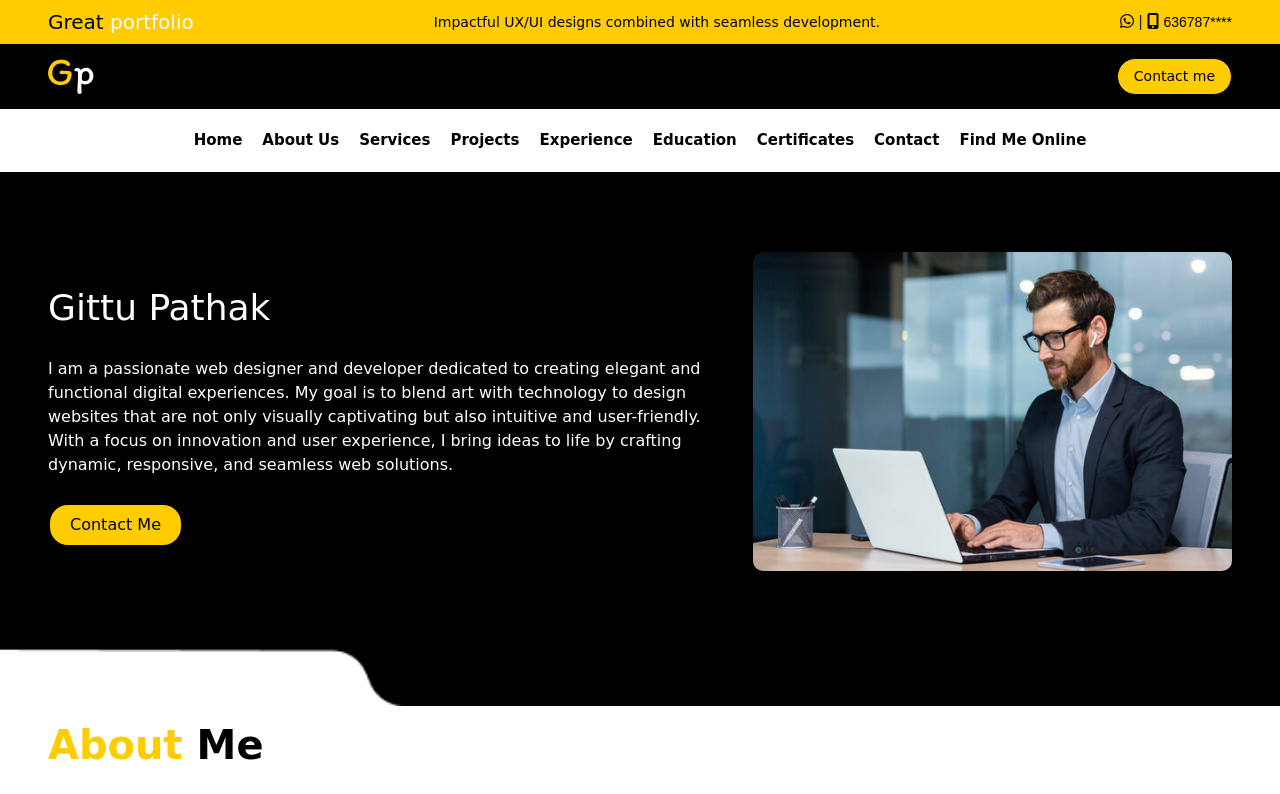
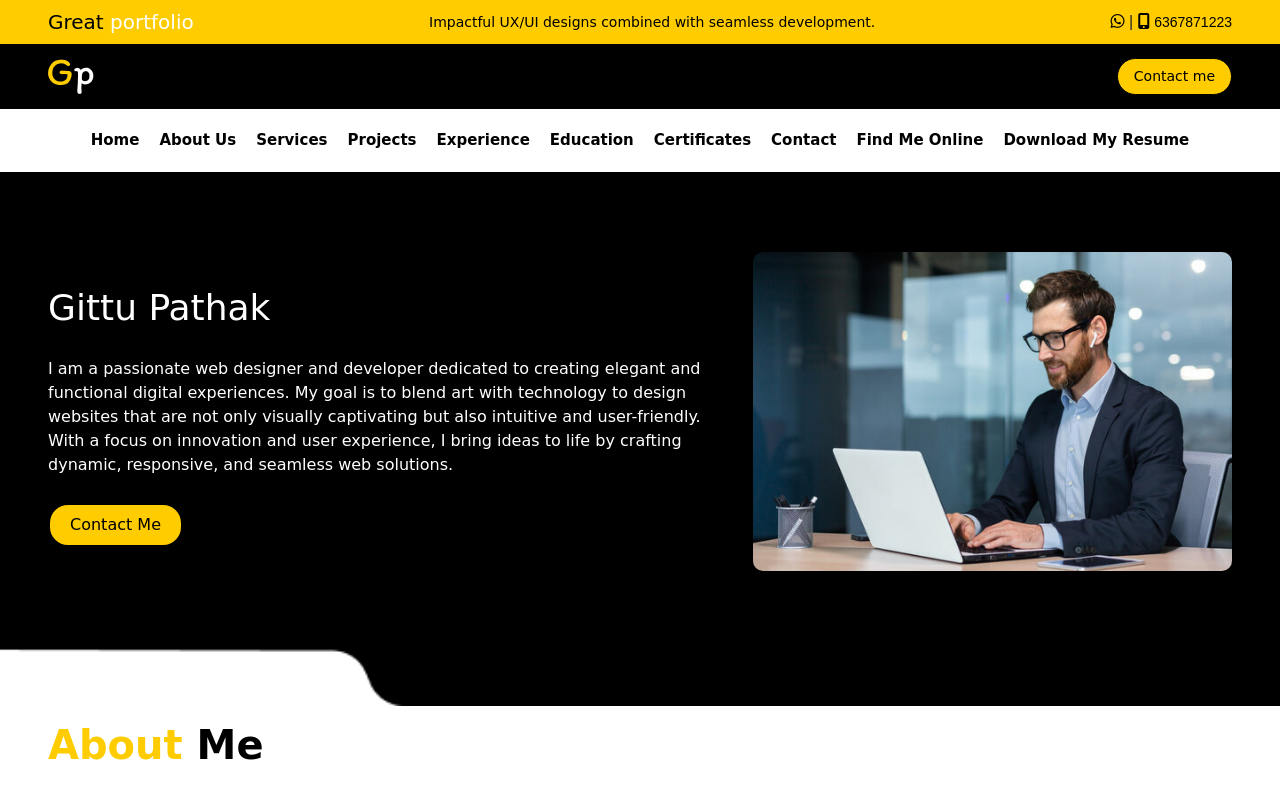
Before and after one commit to Giteshpathak/Gp, a plain HTML site: page index.html in a window 1280 px wide. Shown: the top 794 px of the page. Drawn offline with nearby package versions, Linux system fonts and the light colour scheme.

Commit message:
download resume add
add my download resume btn in page

```diff
--- a/index.html
+++ b/index.html
@@ -28,7 +28,7 @@
             <a href="https://wa.me/6367871223" target="_blank" class="whatsaap">
               <i class="fa-brands fa-whatsapp"></i>
             </a> | <a href="tel:+6367871223" class="callpoint">
-              <i class="fas fa-mobile-alt"></i> <span>636787***<span>*</span></span>
+              <i class="fas fa-mobile-alt"></i> <span>6367871223</span>
             </a>
           </div>
         </div>
@@ -66,6 +66,9 @@
           <a href="#certificate" class="nav-point">Certificates</a>
           <a href="#contact" class="nav-point">Contact</a>
           <a href="#findme" class="nav-point">Find Me Online</a>
+          <a href="./assets/resume/Gitesh_pathak.pdf" download="Gittu_Pathak_Resume" target="_blank" class="nav-point">
+            Download My Resume
+          </a>
         </div>
       </div>
     </nav>
@@ -735,7 +738,7 @@
     })();
 
     function sendmail(event) {
-      event.preventDefault(); // Prevent default form submission
+      event.preventDefault();
 
       var parmas = {
         name: document.getElementById("name").value,
@@ -777,14 +780,11 @@
 
   <script>
     function showTab(tabId) {
-      // Remove the active class from all tabs and buttons
       const tabs = document.querySelectorAll(".tab-content");
       const buttons = document.querySelectorAll(".certificatepic");
 
       tabs.forEach(tab => tab.classList.remove("active"));
       buttons.forEach(button => button.classList.remove("active"));
-
-      // Add the active class to the selected tab and button
       document.getElementById(tabId).classList.add("active");
       const selectedButton = document.querySelector(`[onclick="showTab('${tabId}')"]`);
       selectedButton.classList.add("active");
```
Also changed, not shown: 1 other file.
